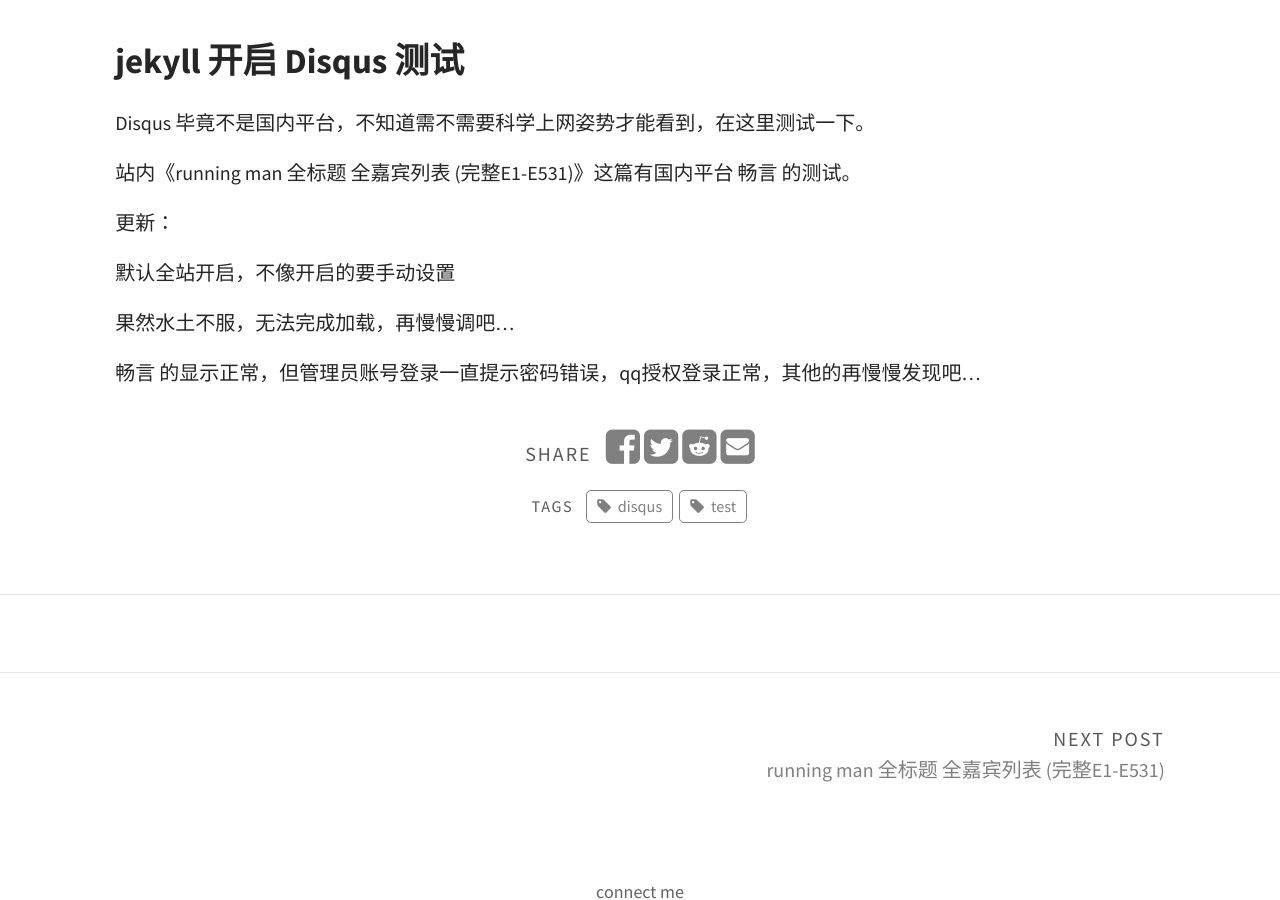
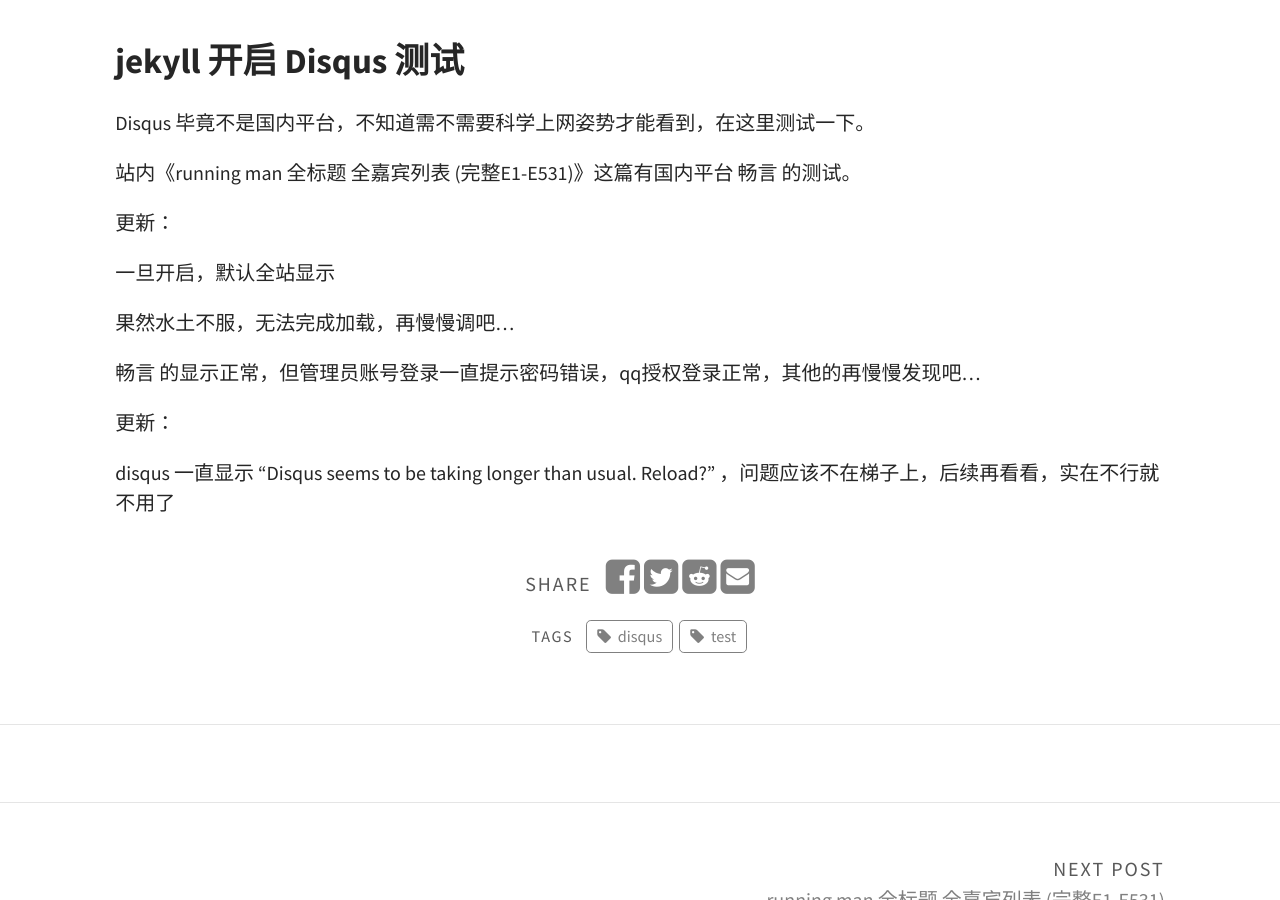
Before and after one commit to pawpaw-love/pawpaw-love.github.io, a Jekyll site: the page built from _posts/2021-02-08-Disqus-test.md, in a window 1280 px wide and 900 px high, scrolled down 362 px. Built offline with Jekyll 4.4.1, drawn with Linux system fonts in a browser that asks for light colours; comment, search, counter and statistics services are not loaded.

Commit message:
content update

```diff
--- a/_posts/2021-02-08-Disqus-test.md
+++ b/_posts/2021-02-08-Disqus-test.md
@@ -16,8 +15,12 @@
 
 更新：
 
-默认全站开启，不像开启的要手动设置
+一旦开启，默认全站显示
 
 果然水土不服，无法完成加载，再慢慢调吧...
 
 畅言 的显示正常，但管理员账号登录一直提示密码错误，qq授权登录正常，其他的再慢慢发现吧...
+
+更新：
+
+disqus 一直显示 “Disqus seems to be taking longer than usual. Reload?” ，问题应该不在梯子上，后续再看看，实在不行就不用了
```
Also changed, not shown: other parts of _posts/2021-02-08-Disqus-test.md (+0 -1 lines).
